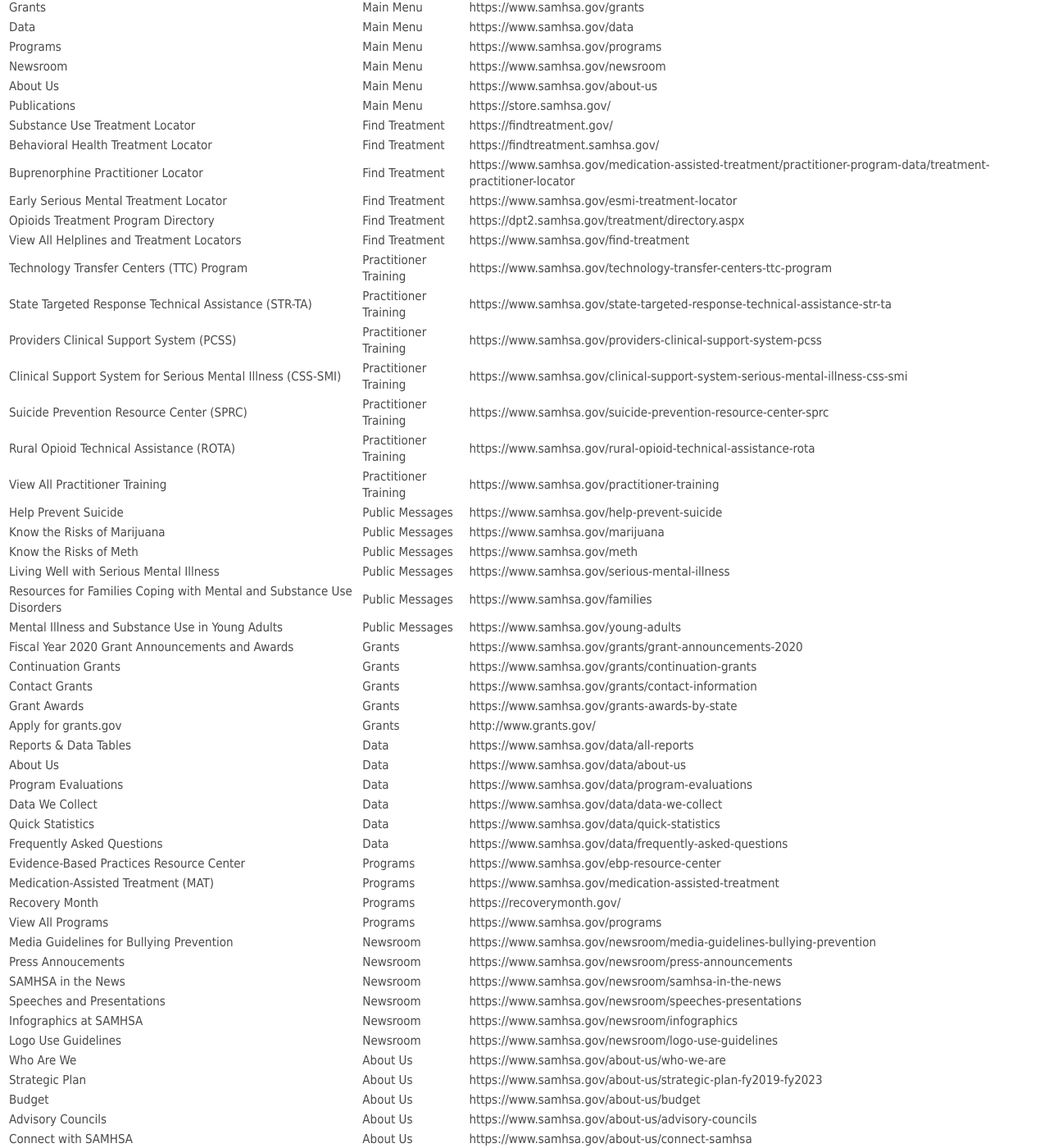
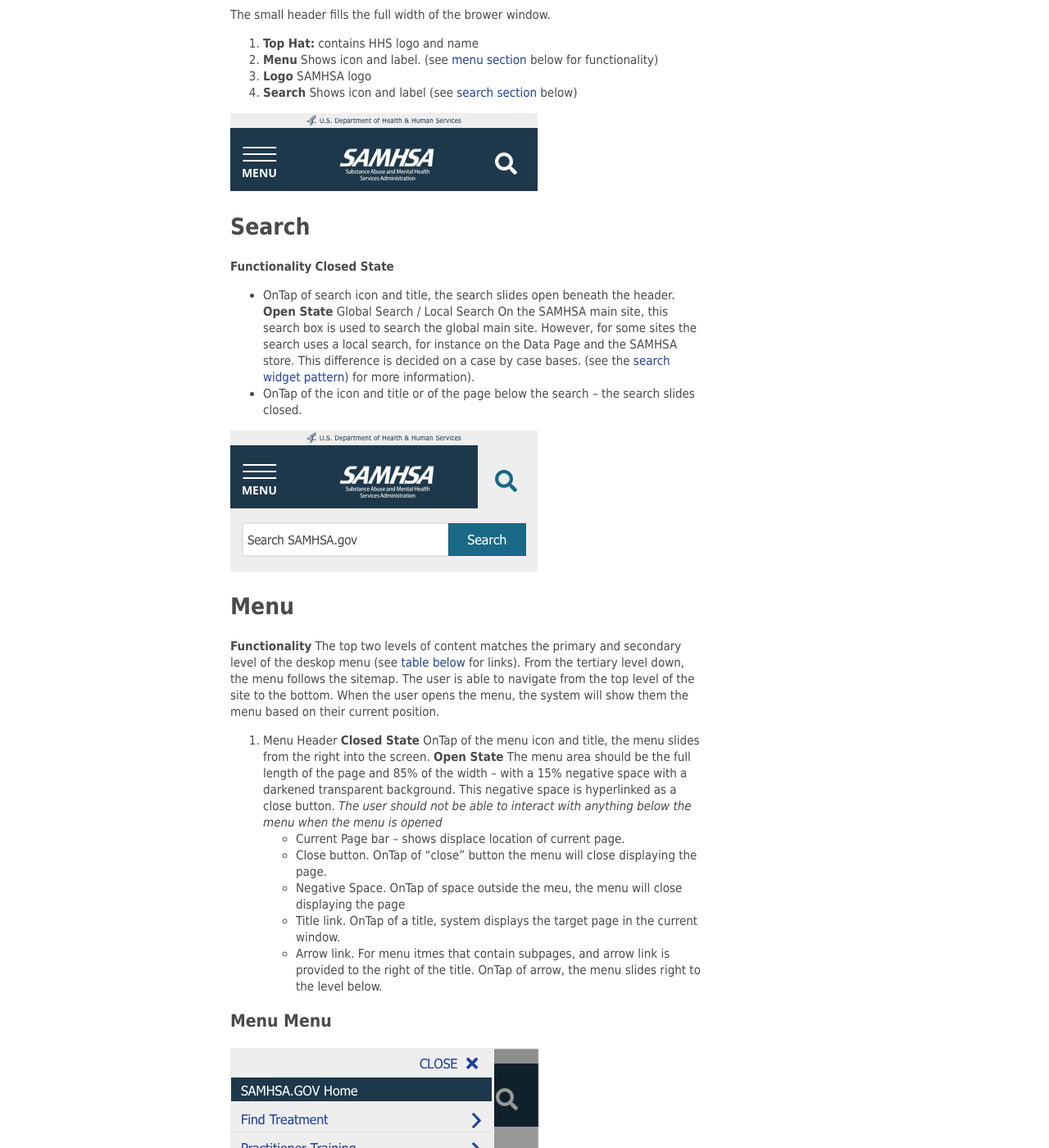
Before and after one commit to HHS/samhsa-pattern-library, a Jekyll site: the page built from docs/pages/components/global-header-sm.md, in a window 1280 px wide and 1400 px high, scrolled down 498 px. Shown: the whole window at 82% size. Built offline with Jekyll 4.4.1, drawn with Linux system fonts in a browser that asks for light colours; nearby versions of some CDN libraries; a script that is not in the unit is left out; the repository's description, which GitHub fills in, is left out; some of the changed text lies outside the part shown.

Commit message:
Adding mobile header and menu

```diff
--- a/docs/_includes/compontents-nav.html
+++ b/docs/_includes/compontents-nav.html
@@ -14,7 +14,7 @@
   {% if page.section == "global-component" or page.section == "home"%}
     <ul>
       <li class="level-2"><a href="{{ '/global-header-lg' | relative_url }}">Desktop Header</a></li>
-      <li class="level-2">Mobile Header</li>
+      <li class="level-2"><a href="{{ '/global-header-sm' | relative_url }}">Mobile Header</a></li>
       <li class="level-2">Teritary Nav</li>
       <li class="level-2">Responsive Footer</li>
       <li class="level-2"><a href="{{ '/breadcrumbs' | relative_url }}">Breadcrumbs</a></li>
--- a/docs/pages/components/global-header-sm.md
+++ b/docs/pages/components/global-header-sm.md
@@ -1,13 +1,101 @@
 ---
-layout: default
+layout: page
 title: Global Header - Small Screens
+category: component
 section: global-component
 permalink: "/global-header-sm/"
 ---
 
 ## Overview
-This global component applies to desktop versions of the SAMHSA website. (View the [desktop version]({{ site.url }}/global-header-lg).) The desktop has both a standardized header and a top-level menu.
+This global component applies to mobile (small & medium screens) versions of the SAMHSA website. (View the [desktop version]({{ site.url }}/global-header-lg).) The small mobile has a standardized header, search, and menu.
 
-~~ Graphic here ~~
+**Contents:**
+- [Header Design](#head)
+- [Search in Open State](#search)
+- [Menu](#menu)
+- [Default Submenu](#submenu)
+- [Submenu Find Treatment](#location)
+- [Submenu About](#about)
+- [Accessibility & Multidevice](#access)
+- [Table of Menu Links](#table)
+
+<a name="head"></a>
+## Small Header
+The small header fills the full width of the brower window.
+1. **Top Hat:** contains HHS logo and name
+2. **Menu** Shows icon and label. (see [menu section](#menu) below for functionality)
+3. **Logo** SAMHSA logo
+4. **Search** Shows icon and label (see [search section](#search) below)
+
+![header](../assets/img/header/sm/header.png)
+
+<a name="search"></a>
+## Search
+**Functionality**
+**Closed State**
+- OnTap of search icon and title, the search slides open beneath the header.
+**Open State**
+Global Search / Local Search
+   On the SAMHSA main site, this search box is used to search the global main site. However, for some sites the search uses a local search, for instance on the Data Page and the SAMHSA store. This difference is decided on a case by case bases. (see the [search widget pattern]({{ site.url }}/search)) for more information).
+- OnTap of the icon and title or of the page below the search -- the search slides closed.
+
+![search open](../assets/img/header/sm/search-open.png)
+
+<a name="menu"></a>
+## Menu
+**Functionality**
+The top two levels of content matches the primary and secondary level of the deskop menu (see [table below](#table) for links). From the tertiary level down, the menu follows the sitemap. The user is able to navigate from the top level of the site to the bottom. When the user opens the menu, the system will show them the menu based on their current position.
+
+1. Menu Header
+**Closed State**
+OnTap of the menu icon and title, the menu slides from the right into the screen.
+**Open State**
+The menu area should be the full length of the page and 85% of the width -- with a 15% negative space with a darkened transparent background. This negative space is hyperlinked as a close button.
+_The user should not be able to interact with anything below the menu when the menu is opened_
+- Current Page bar -- shows displace location of current page.
+- Close button. OnTap of "close" button the menu will close displaying the page.
+- Negative Space. OnTap of space outside the meu, the menu will close displaying the page
+- Title link. OnTap of a title, system displays the target page in the current window.
+- Arrow link. For menu itmes that contain subpages, and arrow link is provided to the right of the title. OnTap of arrow, the menu slides right to the level below.
+
+### Menu Menu
+![sm-menu](../assets/img/header/sm/sm-menu.png)
+
+<a name="submenu"></a>
+### Submenu
+**Added Fuctionality**
+- Back Button. OnTap of the "back" button, the menu slides left to one level above the the current menu section.
+_Example shows the Data Page menu_
+![Data Menu](../assets/img/header/sm/data.png)
+
+<a name="location"></a>
+### Find Treatment Menu
+- A paragraphy of introduction text
+- A link to each locator with a map icon – (fas fa-map-marker-alt)
+  - See table below for link information
+- The final link is to view all locators and links to the Find Treatment page.
+
+![Treatment](../assets/img/header/sm/treatment.png)
+
+<a name="about"></a>
+### About Menu
+In addition to the submenu links…
+- Photo of Elinore McCance-Katz, M.D., Ph.D.
+- Descriptive text: “Elinore McCance-Katz, M.D., Ph.D., Assistant Secretary for Mental Health and Substance Use”
+- Link to biography: “View full biography” - links to https://www.samhsa.gov/about-us/who-we-are/leadership/biographies/elinore-mccance-katz
+
+![About Us Menu](../assets/img/header/sm/about.png)
+
+
+<a name="access"></a>
+<a name="accessibility"></a>
+## Accessibility & Multidevice
+### Accessibility
+?? What is our Accessibility on this menu ??
+
+### Multidevice
+This pattern has been specified for small and medium screen sizes. However, full support should be given across breakpoints for both click and keyboard interactions. Users using larger screen devices but with smaller browser windows will experience this pattern. If these users expand their browser to large or extra large breakpoints their expereince show switch to the [large screen]({{ site.url }}/global-header-lg) pattern.
+
+<a name="table"></a>
 
 {% include_relative parts/menu-content.md %}
```
Also changed, not shown: docs/pages/components/global-header-lg.md (+1 -1 lines), docs/assets/img/header/sm/about.png (added), docs/assets/img/header/sm/data.png (added), docs/assets/img/header/sm/header.png (added), docs/assets/img/header/sm/search-open.png (added), docs/assets/img/header/sm/sm-menu.png (added), docs/assets/img/header/sm/treatment.png (added), docs/pages/components/search.md (added).
